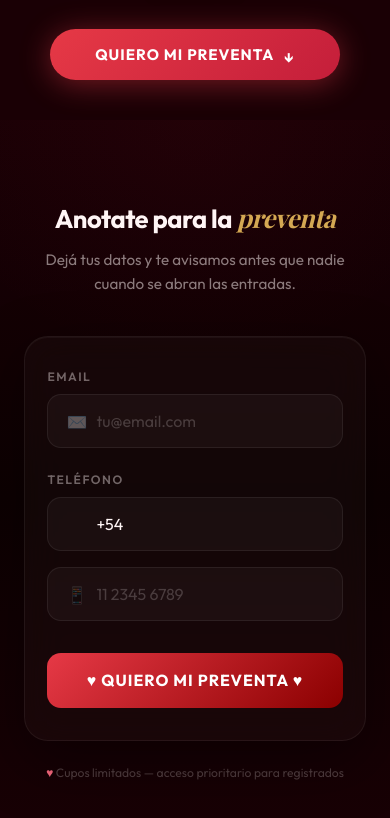
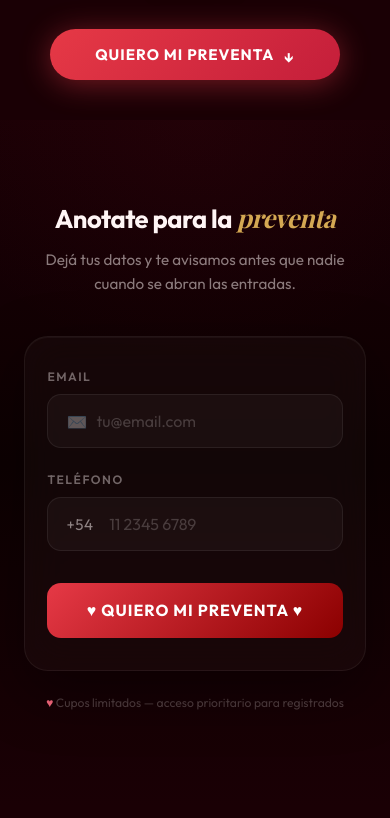
Before and after one commit to tizianomusso/zhamira-presale, a website: page public/index.html in a window 390 px wide. Shown: the part 724-1542 px from the top of the page. Drawn offline with nearby package versions, Linux system fonts and the light colour scheme; a web font is replaced by a local one.

Commit message:
fix: single phone field for mobile

```diff
--- a/public/index.html
+++ b/public/index.html
@@ -209,10 +209,13 @@
     box-shadow: 0 0 0 3px rgba(196,30,58,0.1);
   }
   .input-wrapper:has(input:focus) .input-icon { opacity: 0.8; }
-  .phone-row { display: flex; gap: 0.8rem; }
-  .phone-row .country-code { width: 90px; flex-shrink: 0; }
-  .phone-row .country-code input { padding-left: 1.2rem; text-align: center; }
-  .phone-row .phone-number { flex: 1; }
+  .phone-prefix {
+    font-size: 0.95rem !important;
+    opacity: 0.5 !important;
+    font-family: 'Outfit', sans-serif;
+    letter-spacing: 0.5px;
+  }
+
   .submit-btn {
     width: 100%; padding: 1.1rem; margin-top: 0.5rem;
     background: linear-gradient(135deg, var(--red-bright), var(--red-deep));
@@ -249,9 +252,6 @@
   @media (max-width: 480px) {
     .hero { min-height: 100svh; padding-bottom: 2.5rem; }
     .form-card { padding: 2rem 1.4rem; }
-    .phone-row { flex-direction: column; gap: 1rem; }
-    .phone-row .country-code { width: 100%; }
-    .phone-row .country-code input { text-align: left; padding-left: 3rem; }
   }
   @media (min-width: 900px) {
     .hero-image-container img { object-fit: contain; object-position: center center; background: var(--dark); }
@@ -297,18 +297,9 @@
         </div>
         <div class="form-group">
           <label>Teléfono</label>
-          <div class="phone-row">
-            <div class="country-code">
-              <div class="input-wrapper">
-                <input type="text" id="countryCode" value="+54" placeholder="+54">
-              </div>
-            </div>
-            <div class="phone-number">
-              <div class="input-wrapper">
-                <input type="tel" id="phone" placeholder="11 2345 6789" required>
-                <span class="input-icon">📱</span>
-              </div>
-            </div>
+          <div class="input-wrapper">
+            <span class="input-icon phone-prefix">+54</span>
+            <input type="tel" id="phone" placeholder="11 2345 6789" required style="padding-left: 3.8rem;">
           </div>
         </div>
         <button class="submit-btn" id="submitBtn" onclick="handleSubmit()">
@@ -349,7 +340,6 @@
   async function handleSubmit() {
     const email = document.getElementById('email').value.trim();
     const phone = document.getElementById('phone').value.trim();
-    const code = document.getElementById('countryCode').value.trim();
 
     if (!email || !phone) {
       const btn = document.getElementById('submitBtn');
@@ -370,7 +360,7 @@
         headers: { 'Content-Type': 'application/json' },
         body: JSON.stringify({
           email: email,
-          phone: code + phone,
+          phone: '+54' + phone,
           timestamp: new Date().toISOString(),
           source: 'zhamira-presale'
         })
```
